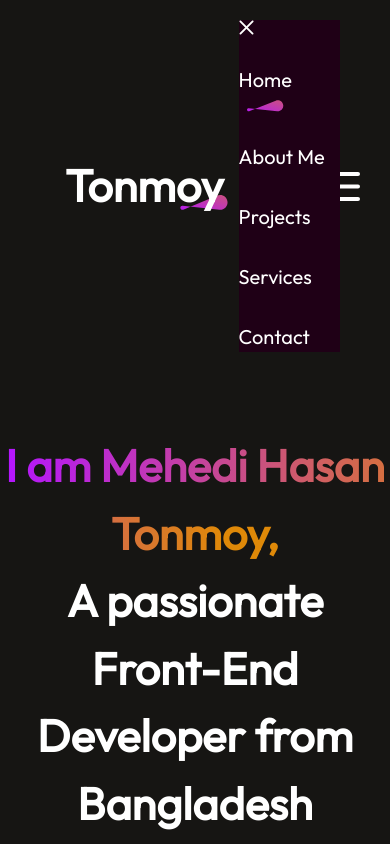
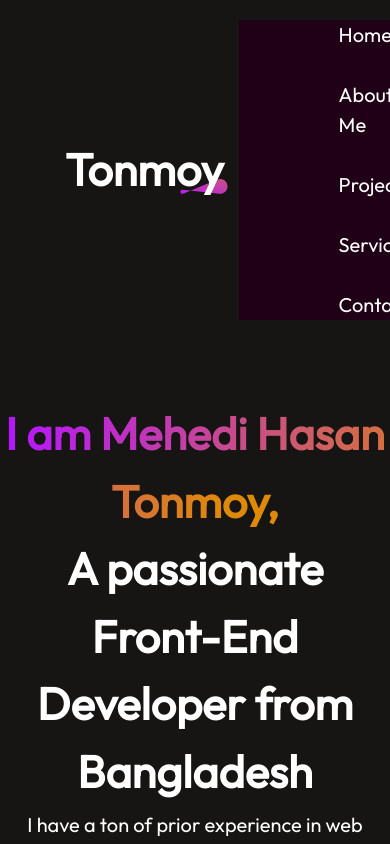
Before and after one commit to tonmoy3673/portfolio, a React (Vite) app: page / in a window 390 px wide. Shown: the top 844 px of the page. Built offline with nearby package versions, Linux system fonts and the light colour scheme.

Commit message:
:bulb: set css for nav-menu

```diff
--- a/src/Components/Navbar/Navbar.css
+++ b/src/Components/Navbar/Navbar.css
@@ -53,7 +53,7 @@
 .anchor-link {
   text-decoration: none;
 }
-.nav-mod-close {
+.nav-mob-close {
   display: none;
 }
 @media (max-width: 768px) {
@@ -88,4 +88,10 @@
     transition: right 0.5s;
     right: -350px;
   }
+  .nav-menu li {
+    font-size: 20px;
+    padding-left: 100px;
+    flex-direction: row;
+    gap: 20px;
+  }
 }
--- a/src/Components/Navbar/Navbar.jsx
+++ b/src/Components/Navbar/Navbar.jsx
@@ -1,9 +1,16 @@
-import { useState } from 'react';
+import { useRef, useState } from 'react';
 import AnchorLink from 'react-anchor-link-smooth-scroll';
 import './Navbar.css';
 
 const Navbar = () => {
     const [menu,setMenu]=useState('home')
+    const menuRef=useRef();
+    const openMenu=()=>{
+        menuRef.current.style.right='0px';
+    }
+    const closeMenu=()=>{
+        menuRef.current.style.right="-350px"
+    }
     return (
         <div className='navbar md:pt-2'>
             {/* <img src='/public/assets/logo.svg' alt='logo'/> */}
@@ -12,9 +19,9 @@
                 <img src='/public/assets/theme_pattern.svg'/>
 
             </div>
-            <img src='/public/assets/menu_open.svg' className='nav-mob-open' alt='nav-open'/>
-            <ul className='nav-menu'>
-                <img src="/public/assets/menu_close.svg" alt="nav-close" className="nav-mob-close" />
+            <img onClick={openMenu} src='/public/assets/menu_open.svg' className='nav-mob-open' alt='nav-open'/>
+            <ul ref={menuRef} className='nav-menu'>
+                <img onClick={closeMenu} src="/public/assets/menu_close.svg" alt="nav-close" className="nav-mob-close" />
                 <li className='hover:text-[#da7c25]'><AnchorLink className='anchor-link' offset={50} href='#home'><p onClick={()=>setMenu('home')}>Home</p></AnchorLink>{menu==='home'?<img src='/public/assets/nav_underline.svg' alt='underline'/>:<></>}</li>
                 <li className='hover:text-[#da7c25]'><AnchorLink className='anchor-link' offset={50} href='#about'><p onClick={()=>setMenu('about')}>About Me</p></AnchorLink>{menu==='about'?<img src='/public/assets/nav_underline.svg'/>:<></>}</li>
                 <li className='hover:text-[#da7c25]'><AnchorLink className='anchor-link' offset={50} href='#projects'><p onClick={()=>setMenu('project')}>Projects</p></AnchorLink>{menu==='project'?<img src='/public/assets/nav_underline.svg'/>:<></>}</li>
```
